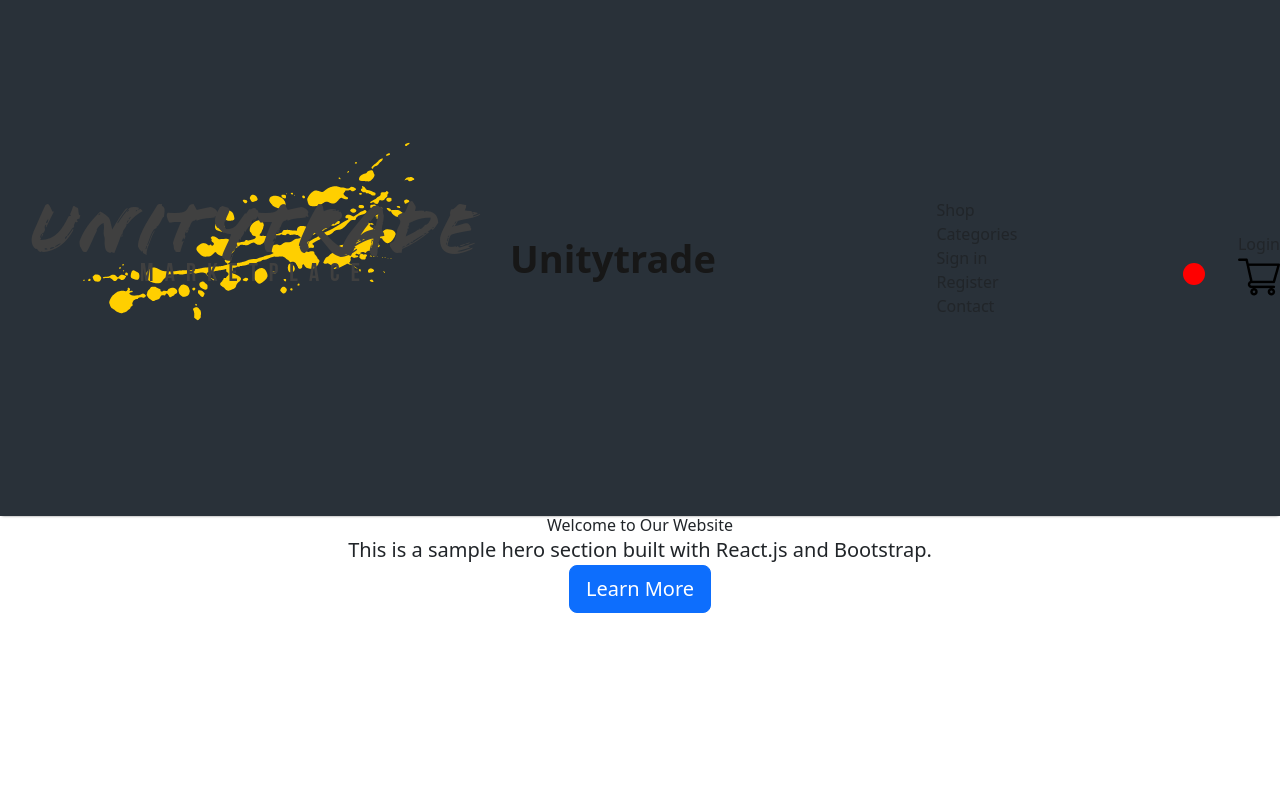
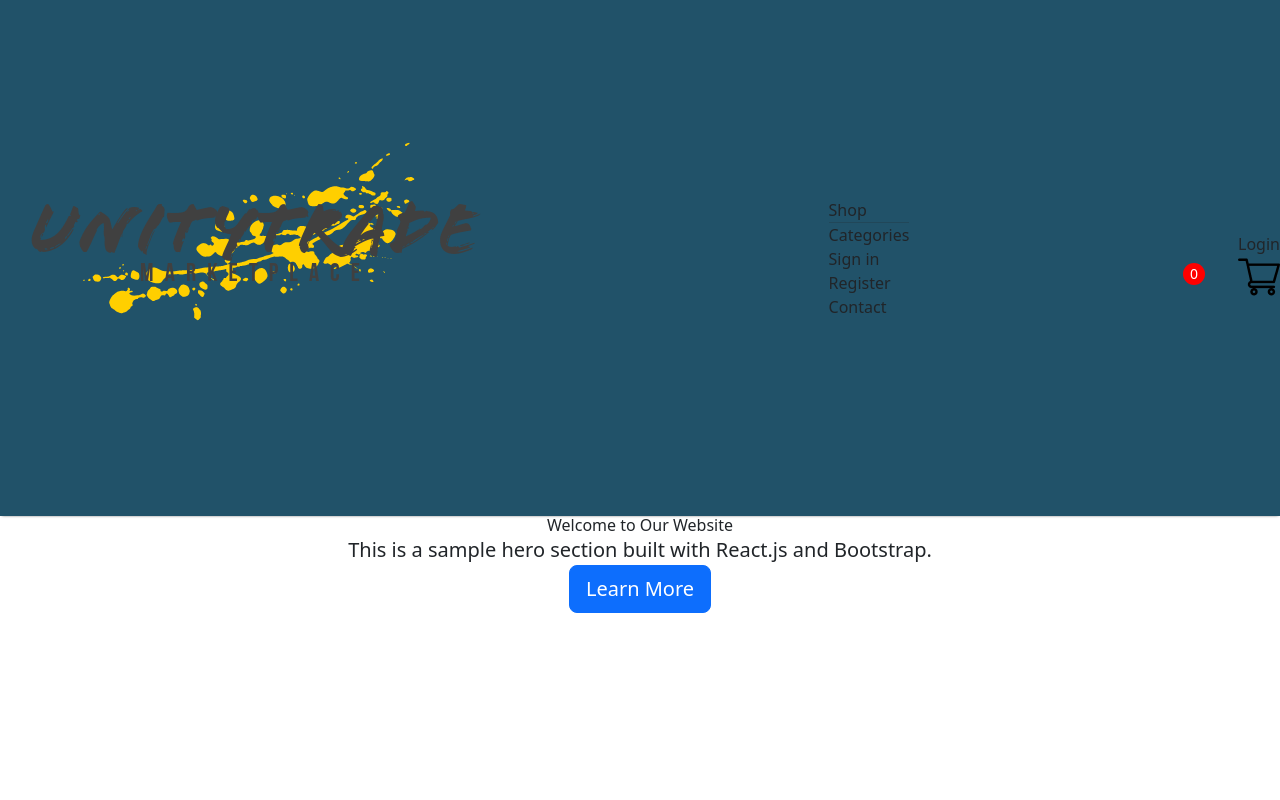
Before and after one commit to uvee35/unitytrade-website, a React (Vite) app: page / in a window 1280 px wide. Shown: the top 800 px of the page. Built offline with nearby package versions, Linux system fonts and the light colour scheme.

Commit message:
resized the logo

```diff
--- a/src/Components/Navbar/Navbar.jsx
+++ b/src/Components/Navbar/Navbar.jsx
@@ -1,6 +1,6 @@
 import React, { useState } from 'react';
-import { Link } from 'react-router-dom'; // Import Link from react-router-dom
-import "../Navbar/navbar.css";
+import { Link } from 'react-router-dom';
+import "./navbar.css";
 import logo from "../../assets/Images/logo.png";
 import cartIcon from "../../assets/Images/cart_icon.png";
 
@@ -10,34 +10,33 @@ const Navbar = () => {
     <div className='navbar'>
       <div className='nav-logo'>
         <img src={logo} alt="" />
-        <p>Unitytrade</p>
       </div>
       <ul>
         <li onClick={() => { setMenu("shop") }}>
           <Link style={{textDecoration:'none'}} to='/'>Shop</Link>
-          {menu === "shop" ? <></> : null}
+          {menu === "shop" ? <hr/>:<></>}
         </li>
         <li onClick={() => { setMenu("categories") }}>
           <Link style={{textDecoration:'none'}} to='/categories'>Categories</Link>
-          {menu === "categories" ? <></> : null}
+          {menu === "categories" ? <hr/>:<></>}
         </li>
         <li onClick={() => { setMenu("sign in") }}>
           <Link style={{textDecoration:'none'}} to='/signin'>Sign in</Link>
-          {menu === "sign in" ? <></> : null}
+          {menu === "sign in" ? <hr/>:<></>}
         </li>
         <li onClick={() => { setMenu("register") }}>
           <Link style={{textDecoration:'none'}} to='/register'>Register</Link>
-          {menu === "register" ? <></> : null}
+          {menu === "register" ? <hr/>:<></>}
         </li>
         <li onClick={() => { setMenu("contact") }}>
           <Link style={{textDecoration:'none'}} to='/contact'>Contact</Link>
-          {menu === "contact" ? <></> : null}
+          {menu === "contact" ? <h/>:<></>}
         </li>
       </ul>
       <div className='nav-login-cart'>
         <Link to='/login'><button>Login</button></Link>
-       <Link to='/cart'> <img src={cartIcon} alt='' /></Link>
-        <div className='nav-cart-count'></div>
+        <Link to='/cart'> <img src={cartIcon} alt='' /></Link>
+        <div className='nav-cart-count'>0</div>
       </div>
     </div>
   );
--- a/src/Components/Navbar/navbar.css
+++ b/src/Components/Navbar/navbar.css
@@ -1,6 +1,6 @@
 /* Navbar.css */
 .navbar {
-  background-color: #293139;
+  background-color: #215269;
   display: flex;
   justify-content: space-around;
   padding: 16px;
```
